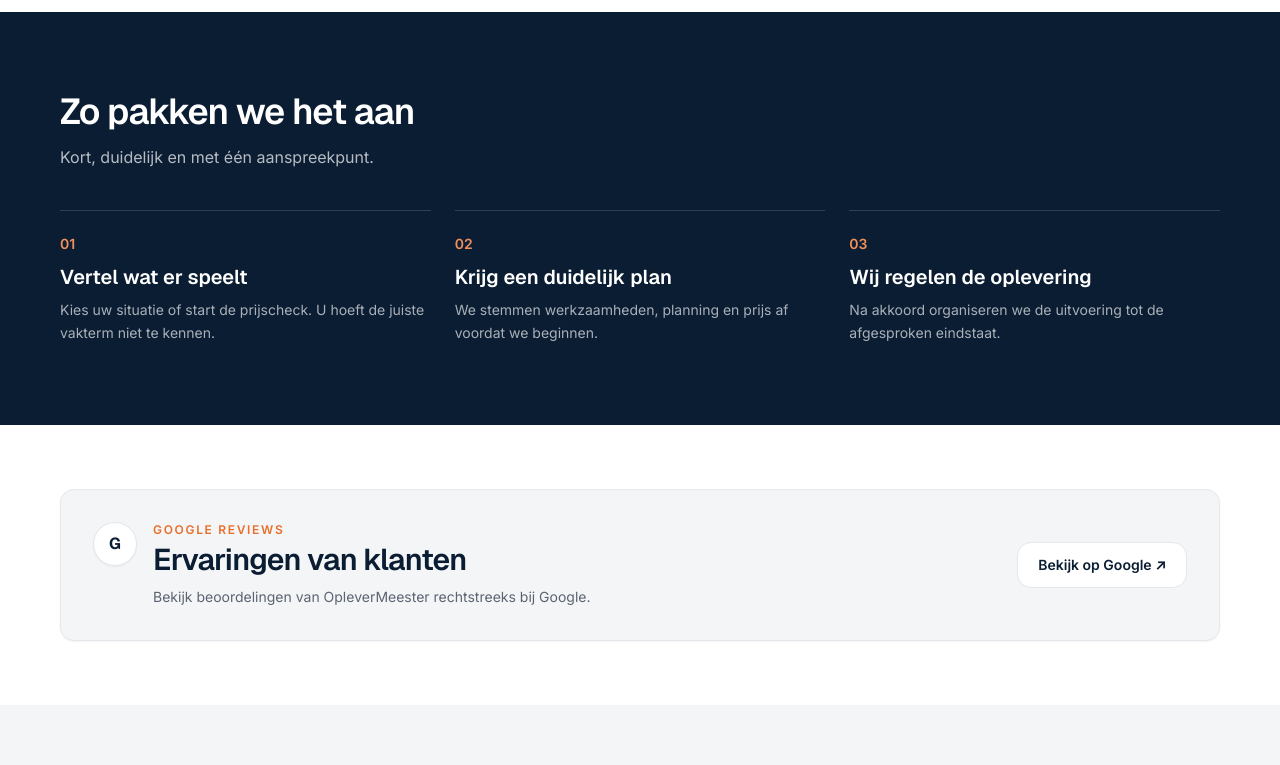
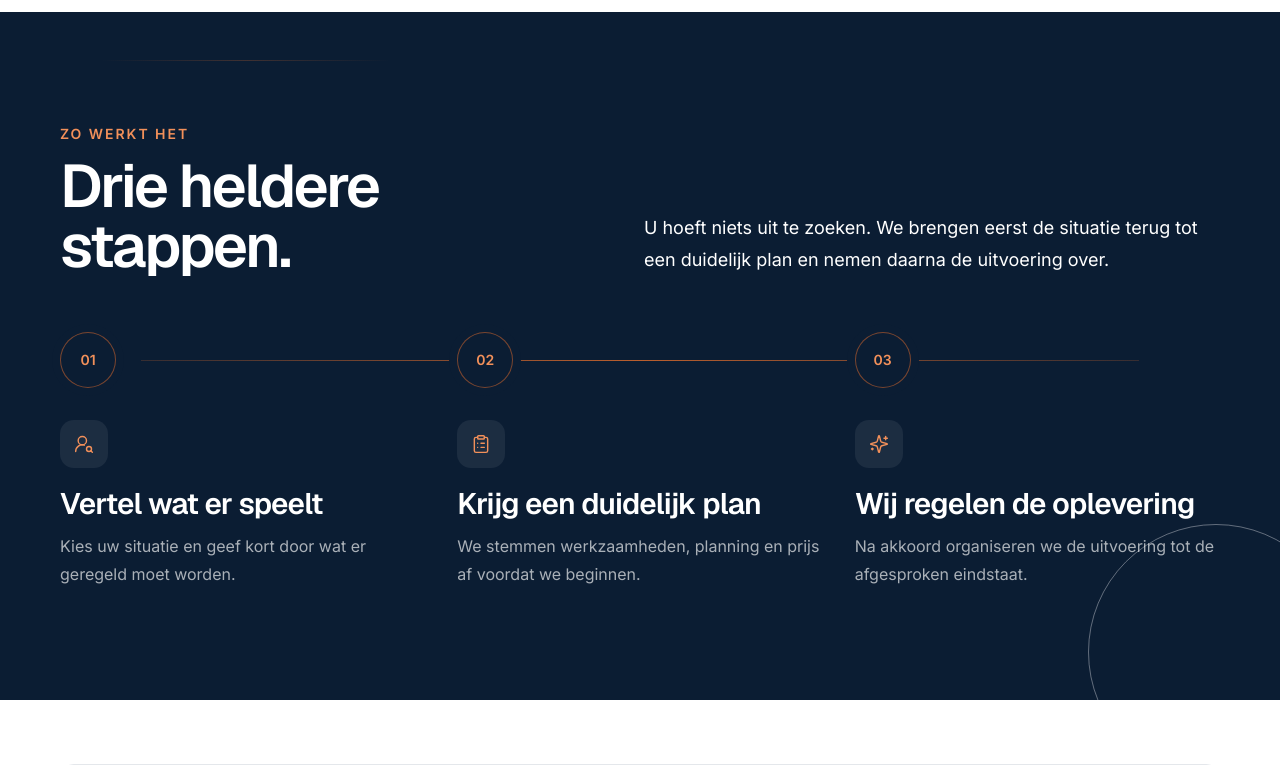
Before and after one commit to sandvlietbv/OpleverMeester, a Next.js app: page / in a window 1280 px wide. Shown: the part 2900-3665 px from the top of the page. Built offline with nearby package versions, Linux system fonts and the light colour scheme.

Commit message:
Make the process section larger and more fluid

```diff
--- a/components/Process.tsx
+++ b/components/Process.tsx
@@ -1,28 +1,66 @@
 "use client";
 
-import { motion } from "framer-motion";
+import { motion, useReducedMotion } from "framer-motion";
+import { ArrowRight, ClipboardList, Sparkles, UserRoundSearch } from "lucide-react";
 
 const STEPS = [
-  { title: "Vertel wat er speelt", body: "Kies uw situatie of start de prijscheck. U hoeft de juiste vakterm niet te kennen." },
-  { title: "Krijg een duidelijk plan", body: "We stemmen werkzaamheden, planning en prijs af voordat we beginnen." },
-  { title: "Wij regelen de oplevering", body: "Na akkoord organiseren we de uitvoering tot de afgesproken eindstaat." },
+  { icon: UserRoundSearch, title: "Vertel wat er speelt", body: "Kies uw situatie en geef kort door wat er geregeld moet worden." },
+  { icon: ClipboardList, title: "Krijg een duidelijk plan", body: "We stemmen werkzaamheden, planning en prijs af voordat we beginnen." },
+  { icon: Sparkles, title: "Wij regelen de oplevering", body: "Na akkoord organiseren we de uitvoering tot de afgesproken eindstaat." },
 ];
 
 export default function Process() {
+  const reduceMotion = useReducedMotion();
+
   return (
-    <section id="werkwijze" className="bg-navy py-20 text-white">
-      <div className="container-om">
-        <motion.h2 initial={{ opacity: 0, y: 16 }} whileInView={{ opacity: 1, y: 0 }} viewport={{ once: true, margin: "-80px" }} transition={{ duration: 0.45 }} className="max-w-xl font-display text-3xl font-semibold tracking-tight md:text-4xl">
-          Zo pakken we het aan
-        </motion.h2>
-        <p className="mt-3 max-w-xl leading-relaxed text-white/70">Kort, duidelijk en met één aanspreekpunt.</p>
-        <div className="mt-10 grid gap-6 md:grid-cols-3">
+    <section id="werkwijze" className="relative overflow-hidden bg-navy py-20 text-white md:py-28">
+      <div aria-hidden="true" className="absolute inset-0 opacity-40">
+        <div className="absolute left-[8%] top-12 h-px w-72 bg-gradient-to-r from-transparent via-orange/60 to-transparent" />
+        <div className="absolute -right-16 bottom-[-5rem] h-64 w-64 rounded-full border border-white/8" />
+      </div>
+
+      <div className="container-om relative">
+        <div className="grid gap-5 md:grid-cols-[.8fr_1.2fr] md:items-end">
+          <div>
+            <p className="text-sm font-semibold uppercase tracking-[0.14em] text-orange-light">Zo werkt het</p>
+            <h2 className="mt-3 max-w-xl font-display text-4xl font-semibold tracking-[-0.04em] md:text-6xl">Drie heldere stappen.</h2>
+          </div>
+          <p className="max-w-xl text-lg leading-8 text-white/68 md:justify-self-end">
+            U hoeft niets uit te zoeken. We brengen eerst de situatie terug tot een duidelijk plan en nemen daarna de uitvoering over.
+          </p>
+        </div>
+
+        <div className="relative mt-14 grid gap-10 md:grid-cols-3 md:gap-8">
+          <motion.div
+            aria-hidden="true"
+            initial={reduceMotion ? false : { scaleX: 0 }}
+            whileInView={reduceMotion ? undefined : { scaleX: 1 }}
+            viewport={{ once: true, margin: "-80px" }}
+            transition={{ duration: 0.9, ease: [0.22, 1, 0.36, 1] }}
+            className="absolute left-[7%] right-[7%] top-7 hidden h-px origin-left bg-gradient-to-r from-orange/20 via-orange/80 to-orange/20 md:block"
+          />
+
           {STEPS.map((step, i) => (
-            <motion.div key={step.title} initial={{ opacity: 0, y: 16 }} whileInView={{ opacity: 1, y: 0 }} viewport={{ once: true, margin: "-60px" }} transition={{ duration: 0.4, delay: i * 0.07 }} className="border-t border-white/15 pt-5">
-              <span className="text-sm font-semibold text-orange-light">0{i + 1}</span>
-              <h3 className="mt-2 font-display text-xl font-semibold">{step.title}</h3>
-              <p className="mt-2 text-sm leading-relaxed text-white/65">{step.body}</p>
-            </motion.div>
+            <motion.article
+              key={step.title}
+              initial={reduceMotion ? false : { opacity: 0, y: 22 }}
+              whileInView={reduceMotion ? undefined : { opacity: 1, y: 0 }}
+              viewport={{ once: true, margin: "-70px" }}
+              transition={{ duration: 0.5, delay: i * 0.1 }}
+              className="relative"
+            >
+              <div className="relative z-10 flex items-center justify-between">
+                <span className="flex h-14 w-14 items-center justify-center rounded-full border border-orange/50 bg-navy text-sm font-semibold text-orange-light shadow-[0_0_0_8px_rgba(11,29,51,1)]">
+                  0{i + 1}
+                </span>
+                {i < STEPS.length - 1 && <ArrowRight className="h-5 w-5 text-white/18 md:hidden" />}
+              </div>
+              <div className="mt-8 flex h-12 w-12 items-center justify-center rounded-om bg-white/[0.07] text-orange-light">
+                <step.icon className="h-5 w-5" strokeWidth={1.7} />
+              </div>
+              <h3 className="mt-5 font-display text-2xl font-semibold tracking-[-0.025em] md:text-[1.85rem]">{step.title}</h3>
+              <p className="mt-3 max-w-sm text-base leading-7 text-white/65">{step.body}</p>
+            </motion.article>
           ))}
         </div>
       </div>
```
